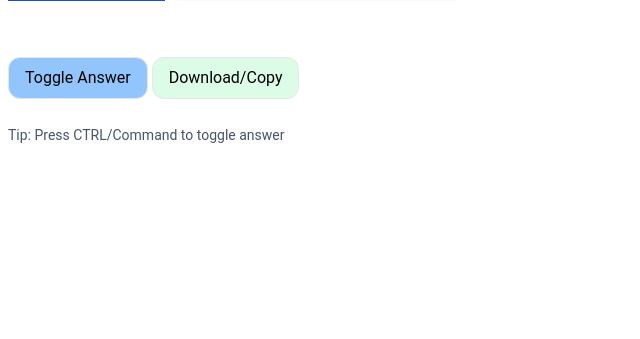
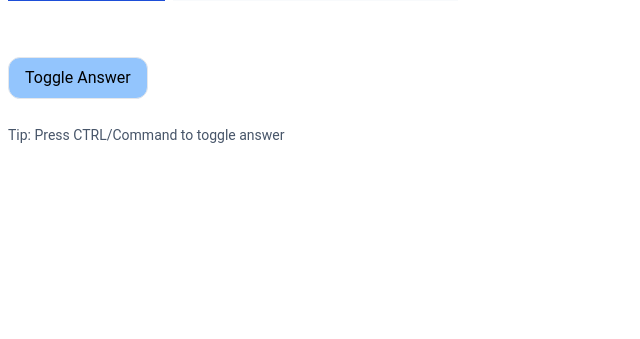
Before and after one commit to mdn522/sat-question-bank, a Flask app: template templates/question.html in a window 1280 px wide. Shown: the part 227-566 px from the top of the page, without its empty margins (0-640 px from the left). Run offline with Flask 3, Linux system fonts and the light colour scheme; the template is opened without the code that fills it, so the values that code supplies are empty; parts of the project's set-up code (start-up, migrations or seed data) failed here and were passed over; some libraries are stand-ins or nearby versions.

Commit message:
Remove download button

```diff
--- a/templates/question.html
+++ b/templates/question.html
@@ -107,9 +107,9 @@
 
             <div class="mt-8">
                 <a class="border rounded-xl bg-blue-300 hover:bg-blue-400 px-4 py-2 cursor-pointer select-none inline-block duration-150 transition-colors" @click="toggleAnswer()">Toggle Answer</a>
-                <a class="border bg-green-100 hover:bg-green-400 rounded-xl p-2 mr-3 px-4 cursor-pointer select-none inline-block duration-150 transition-colors"  onclick="downloadQuestion();">
-                    Download/Copy
-                </a>
+{#                <a class="border bg-green-100 hover:bg-green-400 rounded-xl p-2 mr-3 px-4 cursor-pointer select-none inline-block duration-150 transition-colors"  onclick="downloadQuestion();">#}
+{#                    Download/Copy#}
+{#                </a>#}
             </div>
             <br>
             <span class="text-slate-600 text-sm">Tip: Press CTRL/Command to toggle answer</span>
@@ -175,7 +175,7 @@
     });
 </script>
 
-    <script src="https://html2canvas.hertzen.com/dist/html2canvas.min.js" ></script>
+{#    <script src="https://html2canvas.hertzen.com/dist/html2canvas.min.js" ></script>#}
 
     <script>
     function saveImage(imagePath, imageName){
```
